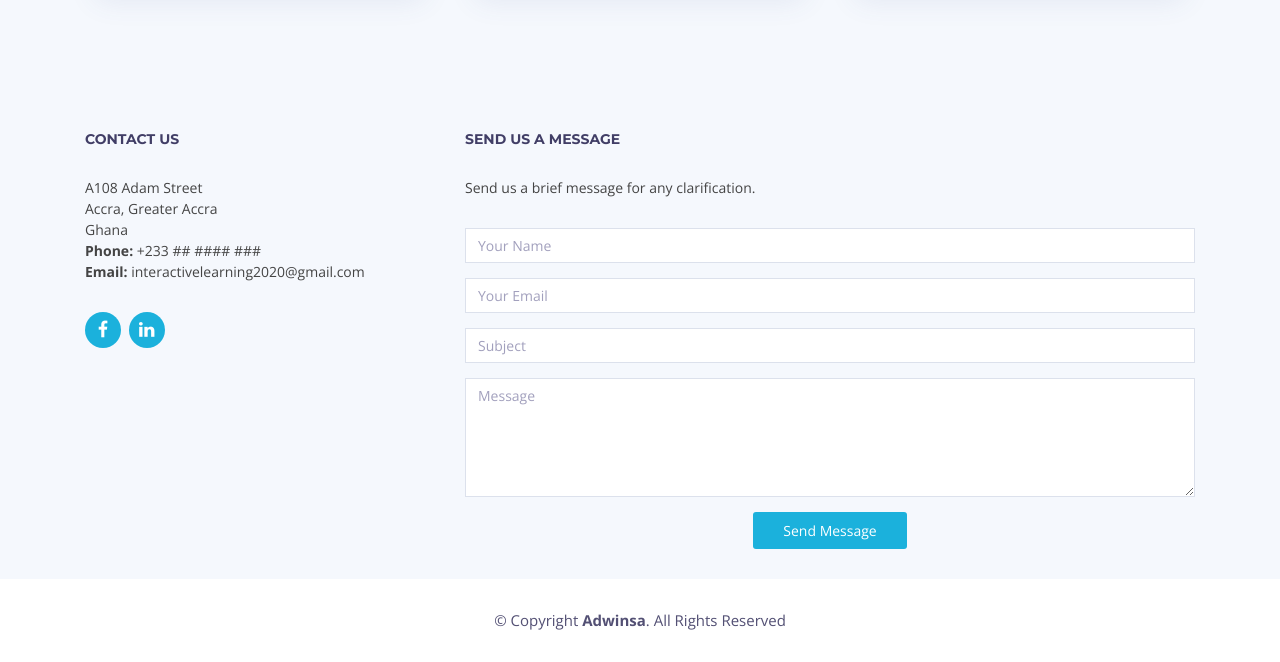
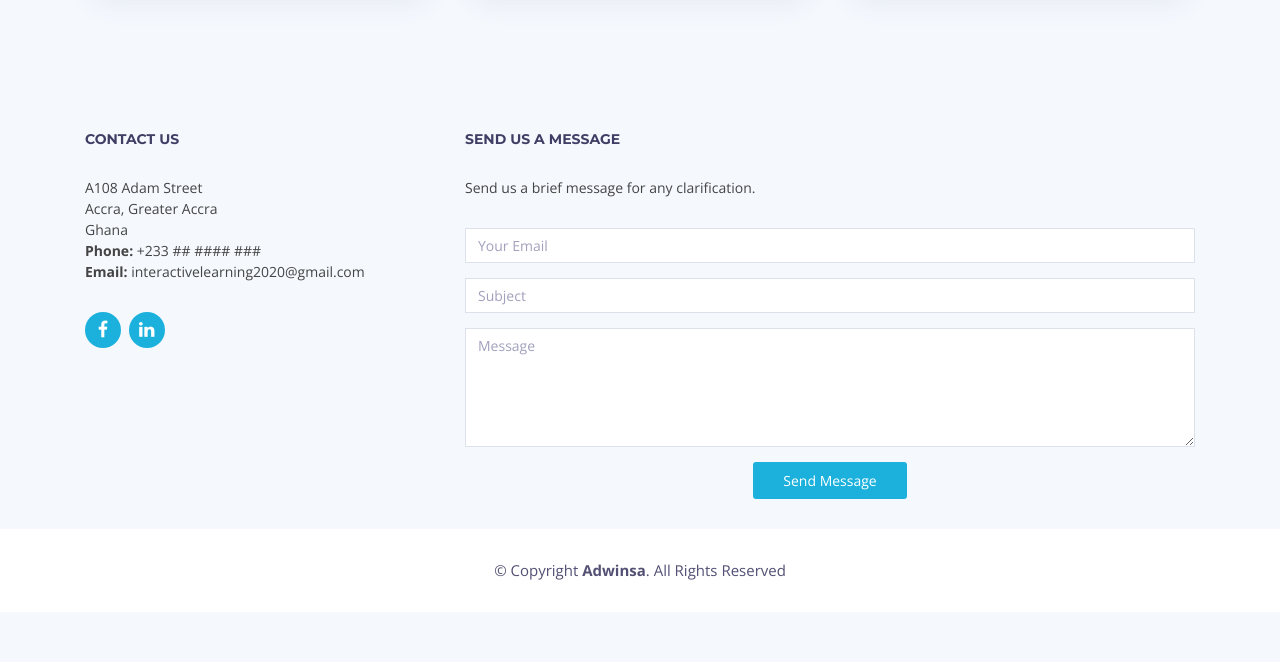
Before and after one commit to baasare/adwinsa, a Django app: page / in a window 1280 px wide. Shown: the part 1763-2425 px from the top of the page. After the commit the page ends 2343 px from the top, so only its background shows below. Run offline with Django 3.2, Linux system fonts and the light colour scheme; some libraries are stand-ins or nearby versions; some web fonts are replaced.

Commit message:
contact form completed

```diff
--- a/users/forms.py
+++ b/users/forms.py
@@ -1,3 +1,4 @@
+from django import forms
 from django.contrib.auth.forms import UserCreationForm, UserChangeForm
 
 from .models import CustomUser
@@ -13,3 +14,9 @@ class CustomUserChangeForm(UserChangeForm):
     class Meta:
         model = CustomUser
         fields = ('first_name', 'last_name', 'email', 'username', 'phone_number',)
+
+
+class ContactForm(forms.Form):
+    from_email = forms.EmailField(required=True)
+    subject = forms.CharField(required=True)
+    message = forms.CharField(widget=forms.Textarea, required=True)
--- a/users/templates/users/base.html
+++ b/users/templates/users/base.html
@@ -105,9 +105,6 @@ Header
 <script src="{% static 'lib/owlcarousel/owl.carousel.min.js' %}"></script>
 <script src="{% static 'lib/isotope/isotope.pkgd.min.js' %}"></script>
 <script src="{% static 'lib/lightbox/js/lightbox.min.js' %}"></script>
-<!-- Contact Form JavaScript File -->
-<script src="{% static 'contactform/contactform.js' %}"></script>
-
 <!-- Template Main Javascript File -->
 <script src="{% static 'js/main.js' %}"></script>
 
--- a/users/templates/users/index.html
+++ b/users/templates/users/index.html
@@ -331,29 +331,25 @@
 
                             <h4>Send us a message</h4>
                             <p>Send us a brief message for any clarification.</p>
-                            <form action="" method="post" role="form" class="contactForm">
+                            <form method="POST" role="form" class="contactForm">
+                                {% csrf_token %}
                                 <div class="form-group">
-                                    <input type="text" name="name" class="form-control" id="name"
-                                           placeholder="Your Name"
-                                           data-rule="minlen:4" data-msg="Please enter at least 4 chars"/>
-                                    <div class="validation"></div>
+                                    <input type="email" class="form-control" name="from_email" id="id_from_email"
+                                           placeholder="Your Email" data-rule="email"
+                                           data-msg="Please enter a valid email"/>
+{#                                    <div class="validation"></div>#}
                                 </div>
                                 <div class="form-group">
-                                    <input type="email" class="form-control" name="email" id="email"
-                                           placeholder="Your Email" data-rule="email"
-                                           data-msg="Please enter a valid email"/>
-                                    <div class="validation"></div>
-                                </div>
-                                <div class="form-group">
-                                    <input type="text" class="form-control" name="subject" id="subject"
+                                    <input type="text" class="form-control" name="subject" id="id_subject"
                                            placeholder="Subject" data-rule="minlen:4"
                                            data-msg="Please enter at least 8 chars of subject"/>
-                                    <div class="validation"></div>
+{#                                    <div class="validation"></div>#}
                                 </div>
                                 <div class="form-group">
                                 <textarea class="form-control" name="message" rows="5" data-rule="required"
-                                          data-msg="Please write something for us" placeholder="Message"></textarea>
-                                    <div class="validation"></div>
+                                          data-msg="Please write something for us" placeholder="Message"
+                                          id="id_message"></textarea>
+{#                                    <div class="validation"></div>#}
                                 </div>
 
                                 <div id="sendmessage">Your message has been sent. Thank you!</div>
@@ -375,6 +371,13 @@
 
         <div class="container">
             <div class="copyright">
+{#                <form method="post">#}
+{#                    {% csrf_token %}#}
+{#                    {{ form.as_p }}#}
+{#                    <div class="form-actions">#}
+{#                        <button type="submit">Send</button>#}
+{#                    </div>#}
+{#                </form>#}
                 &copy; Copyright <strong>Adwinsa</strong>. All Rights Reserved
             </div>
         </div>
--- a/users/views.py
+++ b/users/views.py
@@ -3,14 +3,15 @@ from django.contrib.auth import login, authenticate, logout, get_user_model
 from django.contrib.auth.decorators import login_required
 from django.contrib.auth.forms import AuthenticationForm
 from django.contrib.sites.shortcuts import get_current_site
+from django.core.mail import BadHeaderError
 from django.core.mail import EmailMessage
 from django.http import HttpResponse, HttpResponseRedirect
 from django.shortcuts import render, redirect, get_object_or_404
-from django.template.loader import render_to_string, get_template
+from django.template.loader import render_to_string
 from django.utils.encoding import force_bytes
 from django.utils.http import urlsafe_base64_encode, urlsafe_base64_decode
 
-from .forms import CustomUserCreationForm
+from .forms import CustomUserCreationForm, ContactForm
 from .tokens import token_generator
 
 
@@ -46,7 +47,26 @@ def activate_account(request, uidb64, token):
 
 
 def index(request):
-    return render(request=request, template_name="users/index.html", )
+    if request.method == 'GET':
+        form = ContactForm()
+    else:
+        form = ContactForm(request.POST)
+        if form.is_valid():
+            from_email = form.cleaned_data.get('from_email')
+            subject = form.cleaned_data.get('subject')
+            message = form.cleaned_data.get('message')
+            try:
+                email = EmailMessage(subject=subject, body=message, to=["interactivelearning2020@gmail.com"],
+                                     from_email=from_email, )
+                email.send()
+                messages.success(request, "Success! Thank you for your message")
+            except BadHeaderError:
+                return HttpResponse('Invalid header found.')
+        else:
+            args = {'form': form}
+            return render(request, 'users/index.html', args)
+
+    return render(request, "users/index.html", {'form': form})
 
 
 @login_required
```
Lines whose indentation alone changed are shown as unchanged.
